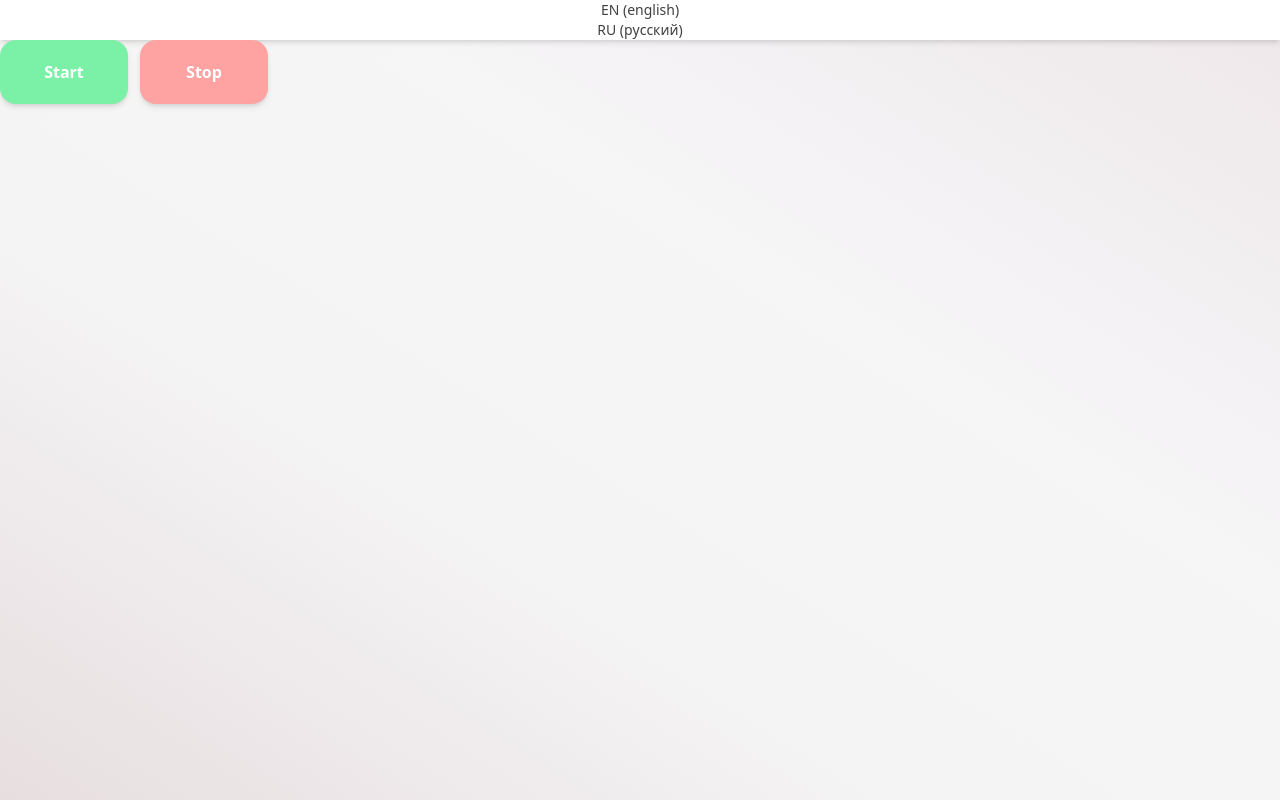
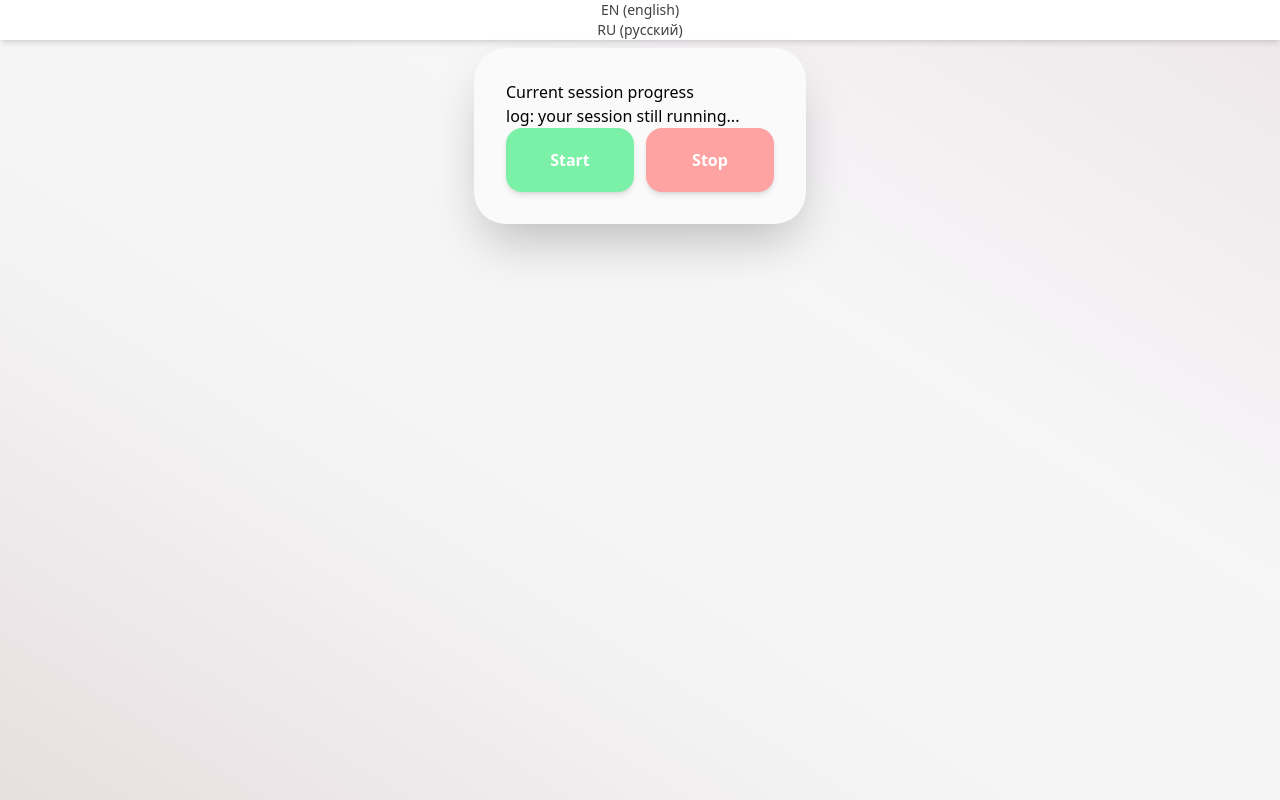
Before and after one commit to shevtsov-dmitry/habit-tracker, a React (Vite) app in the folder client/: page / in a window 1280 px wide. Built offline with nearby package versions, Linux system fonts and the light colour scheme.

Commit message:
feat(style): session managment panel light looks with shadows

```diff
--- a/client/src/components/App.tsx
+++ b/client/src/components/App.tsx
@@ -14,6 +14,7 @@ function App() {
       }}
     >
       <TopPanel />
+      <div className="my-2"/>
       <SessionManagement />
     </main>
   );
--- a/client/src/components/session_management/SessionManagement.tsx
+++ b/client/src/components/session_management/SessionManagement.tsx
@@ -10,6 +10,7 @@ const SessionManagement = () => {
             <p>log: your session still running...</p>
         </>;
     }
+
 
 
     const OperationButtons = () => {
@@ -34,8 +35,8 @@ const SessionManagement = () => {
     }
 
     return (
-        <div>
-            {/*<SessionStatus/>*/}
+        <div className="w-fit h-fit p-8 rounded-4xl shadow-2xl bg-neutral-50 m-auto">
+            <SessionStatus/>
             <OperationButtons/>
         </div>
     );
```
